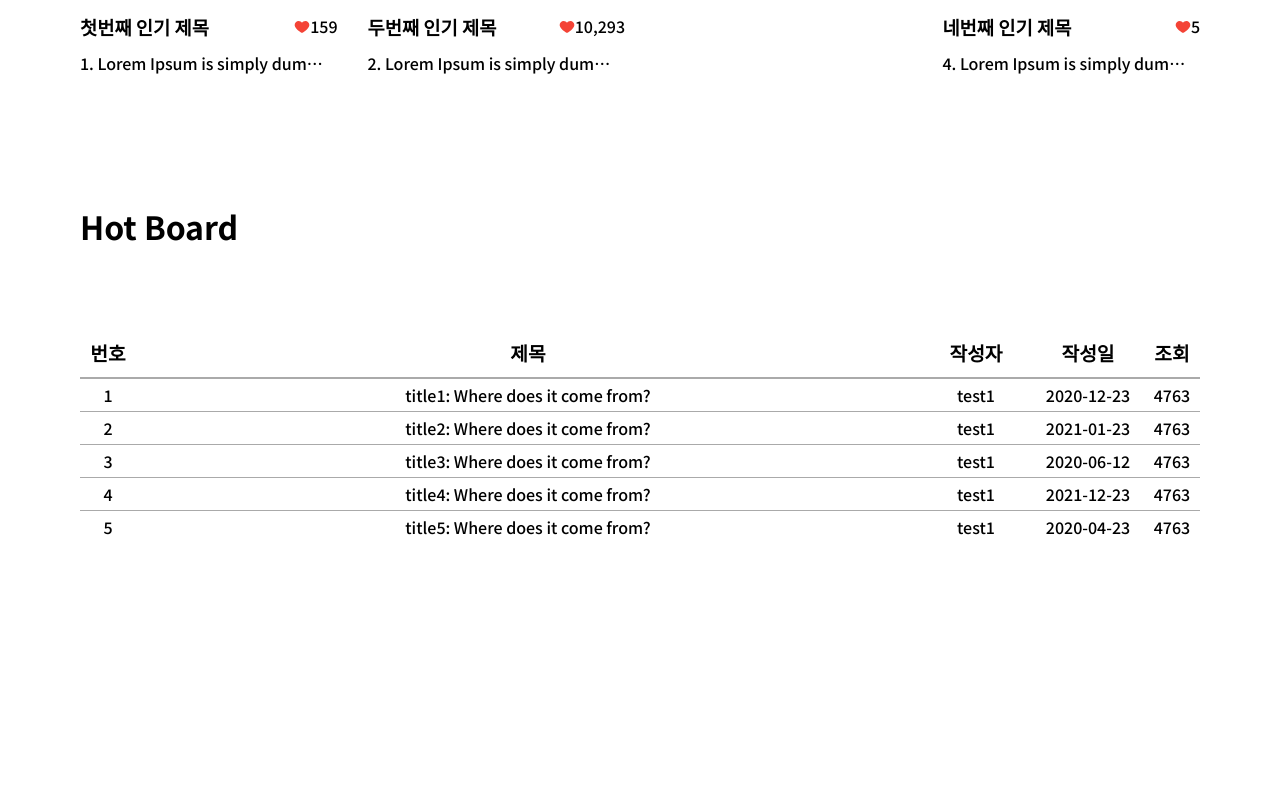
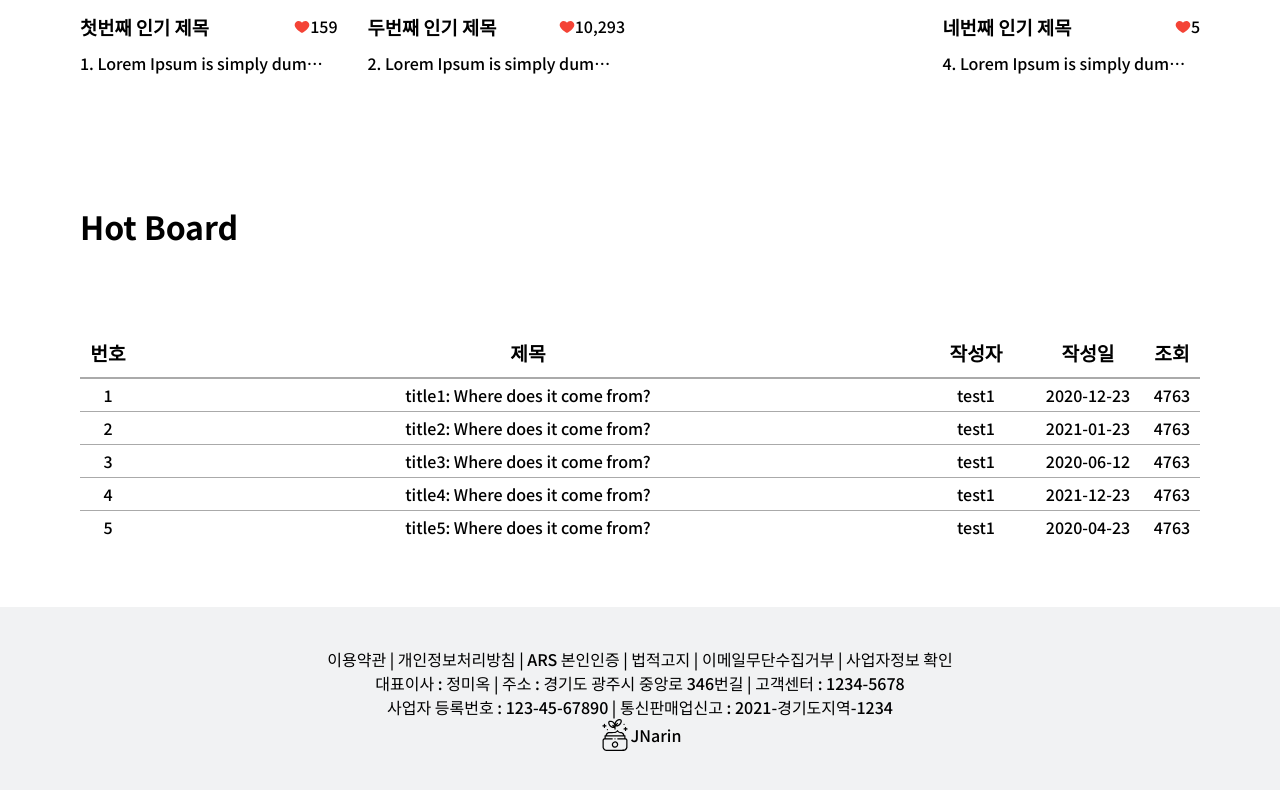
Before and after one commit to miok-jung/cosmetic-service, a React (Create React App) app: page / in a window 1280 px wide. Shown: the part 732-1522 px from the top of the page. Before the commit the page ends 1339 px from the top, so only its background shows below. Built offline with nearby package versions, Linux system fonts and the light colour scheme.

Commit message:
feat: Add to footer

```diff
--- /dev/null
+++ b/src/components/Footer.js
@@ -0,0 +1,20 @@
+import React from 'react';
+import logo from 'styles/images/logo.svg';
+import 'styles/scss/footer.scss';
+
+const Footer = () => {
+  return (
+    <footer>
+      <p>
+        이용약관 | 개인정보처리방침 | ARS 본인인증 | 법적고지 | 이메일무단수집거부 | 사업자정보 확인
+      </p>
+      <p>대표이사 : 정미옥 | 주소 : 경기도 광주시 중앙로 346번길 | 고객센터 : 1234-5678</p>
+      <p>사업자 등록번호 : 123-45-67890 | 통신판매업신고 : 2021-경기도지역-1234</p>
+      <p>
+        <img src={logo} alt="JNarin logo" title="JNarin" /> JNarin
+      </p>
+    </footer>
+  );
+};
+
+export default Footer;
--- a/src/container/main/index.js
+++ b/src/container/main/index.js
@@ -3,15 +3,17 @@ import Navigation from 'components/Navigation';
 import AutoSlide from 'components/AutoSlide';
 import Container1 from 'components/Container1';
 import Container2 from 'components/Container2';
+import Footer from 'components/Footer';
 
 const Home = () => {
   return (
-    <div>
+    <>
       <Navigation />
       <AutoSlide />
       <Container1 />
       <Container2 />
-    </div>
+      <Footer />
+    </>
   );
 };
 
--- /dev/null
+++ b/src/styles/scss/footer.scss
@@ -0,0 +1,14 @@
+footer {
+  padding: 5vh 0;
+  text-align: center;
+  background: #f1f2f3;
+  > p {
+    display: flex;
+    justify-content: center;
+    align-items: center;
+    > img {
+      width: 2rem;
+      height: 2rem;
+    }
+  }
+}
```
Also changed, not shown: src/container/login/index.js (added, +14 -0 lines).
